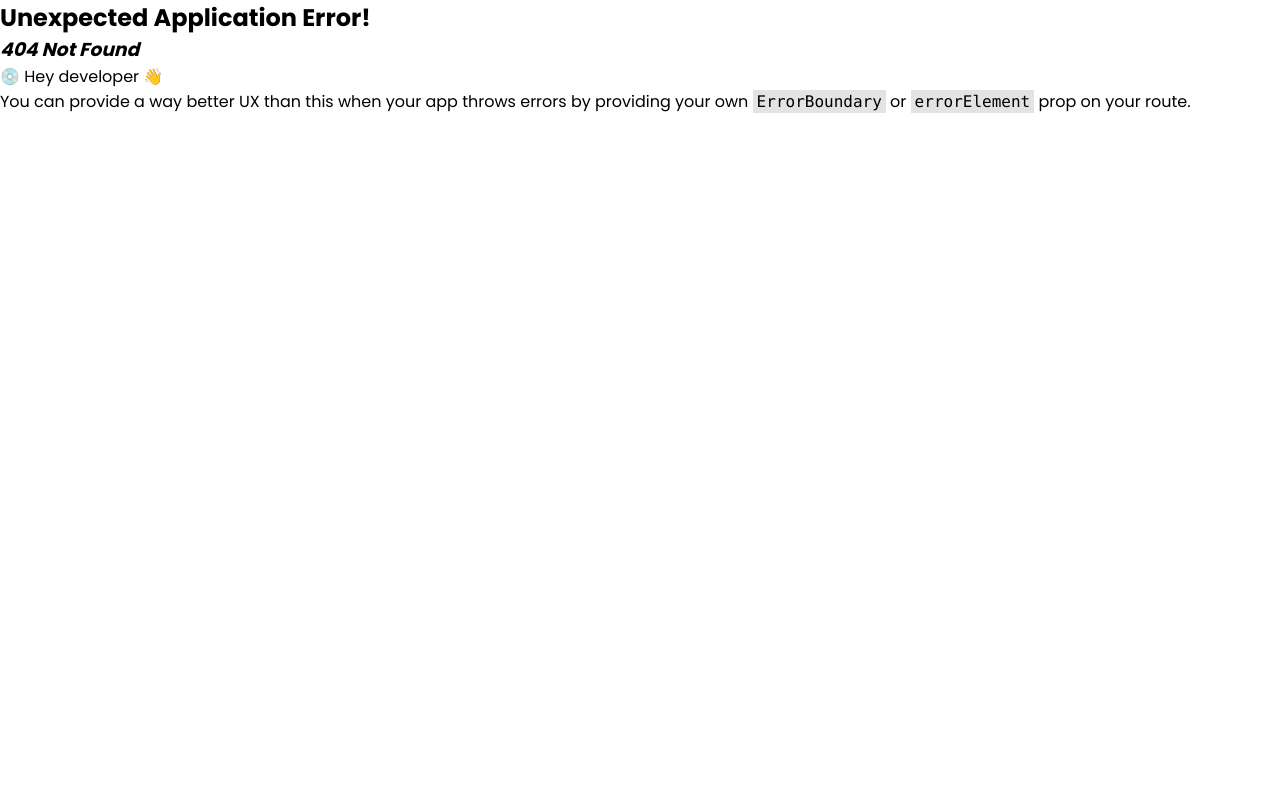
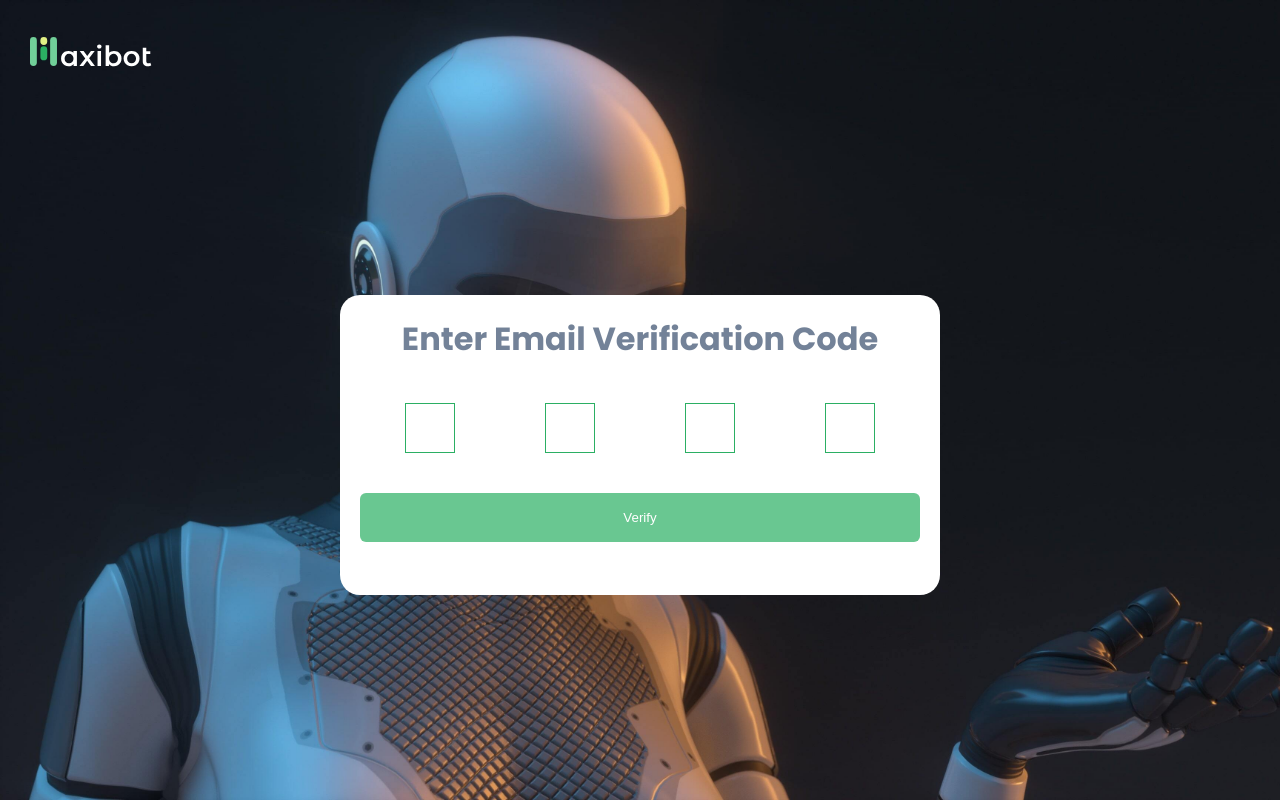
Before and after one commit to danthecm/forex-maxibot, a React (Create React App) app: page /verify in a window 1280 px wide. Before the commit this address had no page. Built offline with nearby package versions, Linux system fonts and the light colour scheme.

Commit message:
feat: creating email verification page

```diff
--- /dev/null
+++ b/src/pages/Auth/Verficiation/Verify.js
@@ -0,0 +1,75 @@
+import styled from "styled-components";
+
+const Verify = () => {
+  return (
+    <StyledVerify>
+      <h1>Enter Email Verification Code</h1>
+      <form>
+        <InputWrapper>
+          <input type="number" max="1" />
+          <input type="number" max="1" />
+          <input type="number" max="1" />
+          <input type="number" max="1" />
+        </InputWrapper>
+        <button type="submit">Verify</button>
+      </form>
+    </StyledVerify>
+  );
+};
+export default Verify;
+
+const StyledVerify = styled.div`
+  grid-column: span 2;
+  justify-self: center;
+  height: 300px;
+  width: 600px;
+  background: #fff;
+  border-radius: 20px;
+  color: #718096;
+  padding: 20px;
+  text-align: center;
+
+  h1 {
+    margin-bottom: 40px;
+  }
+
+  button {
+    width: 100%;
+    text-align: center;
+    padding: 17px 0;
+    color: #fff;
+    background: rgba(39, 174, 96, 0.7);
+    border-radius: 6px;
+    border: none;
+  }
+`;
+
+const InputWrapper = styled.form`
+  display: flex;
+  justify-content: space-around;
+  margin-bottom: 40px;
+
+  input {
+    padding: 5px;
+    width: 50px;
+    height: 50px;
+    text-align: center;
+    border: 1px solid #27ae60;
+    font-size: 28px;
+    color: #4a5568;
+  }
+
+  input:focus {
+    outline: none;
+  }
+
+  input::-webkit-outer-spin-button,
+  input::-webkit-inner-spin-button {
+    -webkit-appearance: none;
+  }
+
+  /* Firefox */
+  input[type="number"] {
+    -moz-appearance: textfield;
+  }
+`;
--- a/src/router/index.js
+++ b/src/router/index.js
@@ -4,6 +4,7 @@ import Modal from "../components/Modal";
 import Auth from "../pages/Auth";
 import Login from "../pages/Auth/Login";
 import Register from "../pages/Auth/Register/index";
+import Verify from "../pages/Auth/Verficiation/Verify";
 import Dashboard from "../pages/Home/Dashboard";
 
 const routerConfig = createBrowserRouter([
@@ -14,6 +15,10 @@ const routerConfig = createBrowserRouter([
       {
         path: "/register",
         element: <Register />,
+      },
+      {
+        path:"/verify",
+        element: <Verify />
       },
       {
         path: "/login",
```
